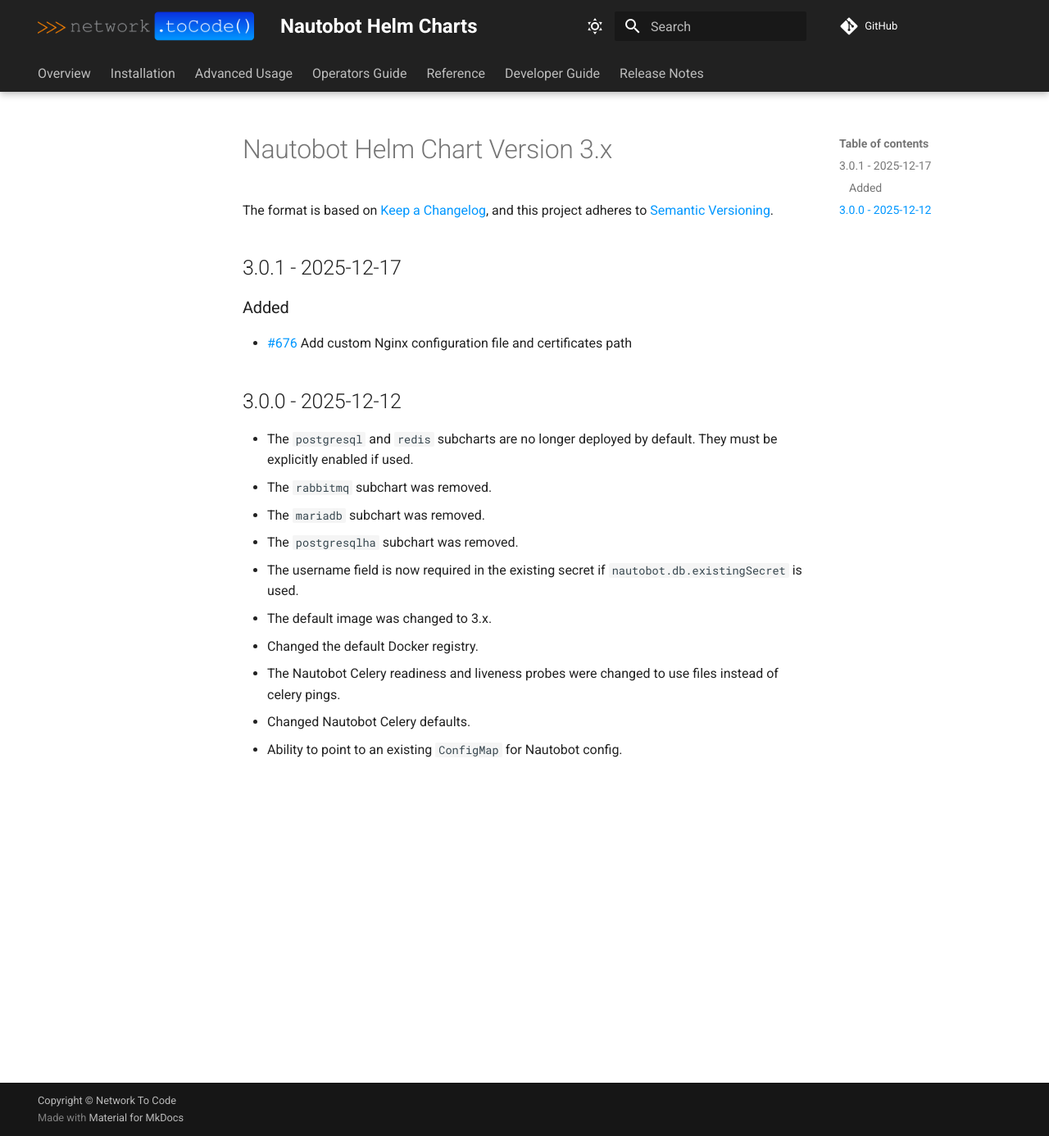
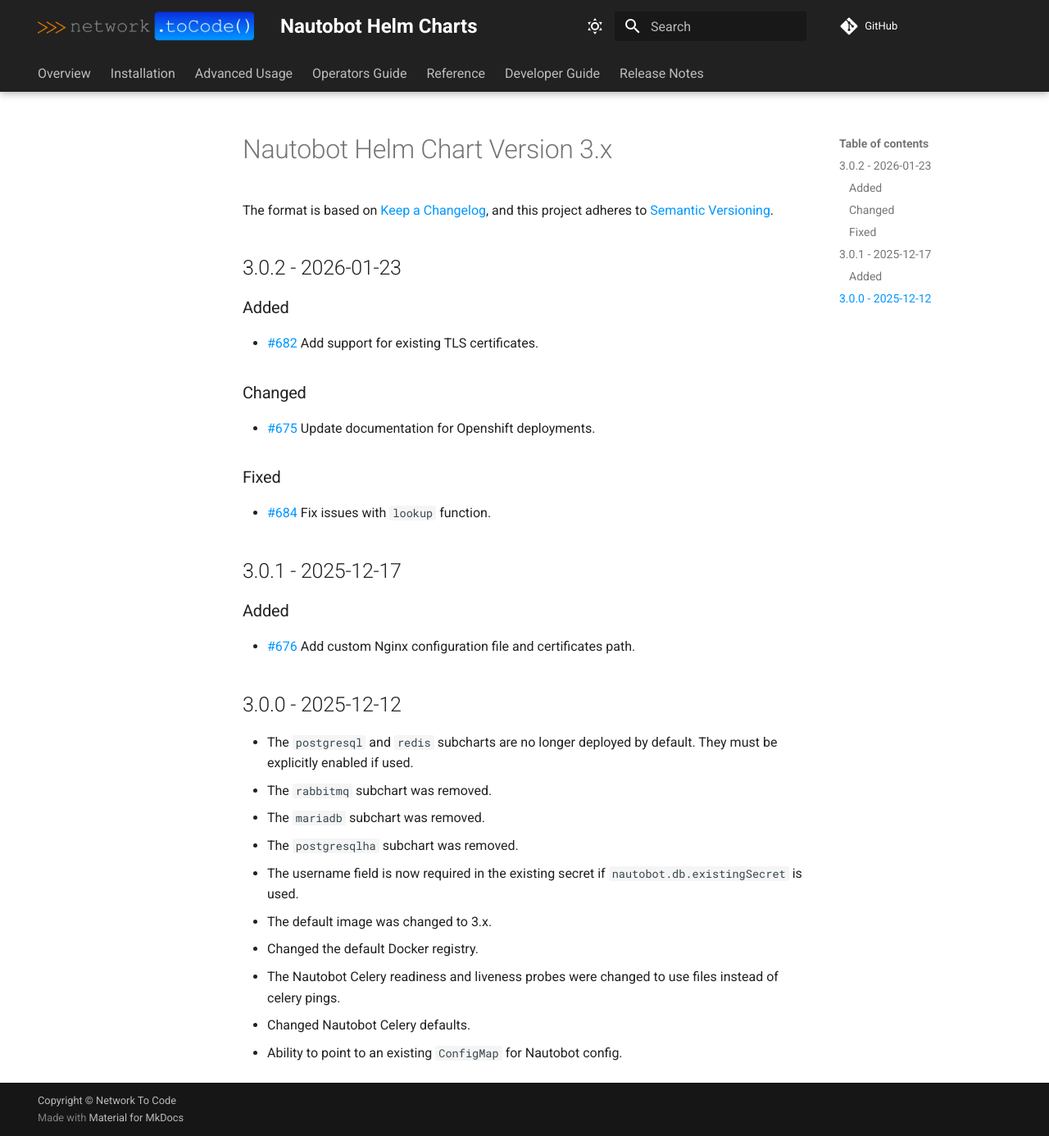
Before and after one commit to nautobot/helm-charts, an MkDocs documentation site: the page built from docs/release-notes/version-3.x.md, in a window 1280 px wide and 1386 px high. Shown: the whole window at 82% size. Built offline with MkDocs 1.6.1 and Material for MkDocs 9.7.7, drawn with Linux system fonts in a browser that asks for light colours; comment, search, counter and statistics services are not loaded.

Commit message:
chore: prepare for release

```diff
--- a/docs/release-notes/version-3.x.md
+++ b/docs/release-notes/version-3.x.md
@@ -3,11 +3,25 @@
 The format is based on [Keep a Changelog](https://keepachangelog.com/en/1.0.0/),
 and this project adheres to [Semantic Versioning](https://semver.org/spec/v2.0.0.html).
 
+## 3.0.2 - 2026-01-23
+
+### Added
+
+* [#682](https://github.com/nautobot/helm-charts/pull/682) Add support for existing TLS certificates.
+
+### Changed
+
+* [#675](https://github.com/nautobot/helm-charts/pull/675) Update documentation for Openshift deployments.
+
+### Fixed
+
+* [#684](https://github.com/nautobot/helm-charts/pull/684) Fix issues with `lookup` function.
+
 ## 3.0.1 - 2025-12-17
 
 ### Added
 
-* [#676](https://github.com/nautobot/helm-charts/pull/676) Add custom Nginx configuration file and certificates path
+* [#676](https://github.com/nautobot/helm-charts/pull/676) Add custom Nginx configuration file and certificates path.
 
 ## 3.0.0 - 2025-12-12
 
```
Also changed, not shown: charts/nautobot/README.md (+1 -1 lines), 2 other files.
